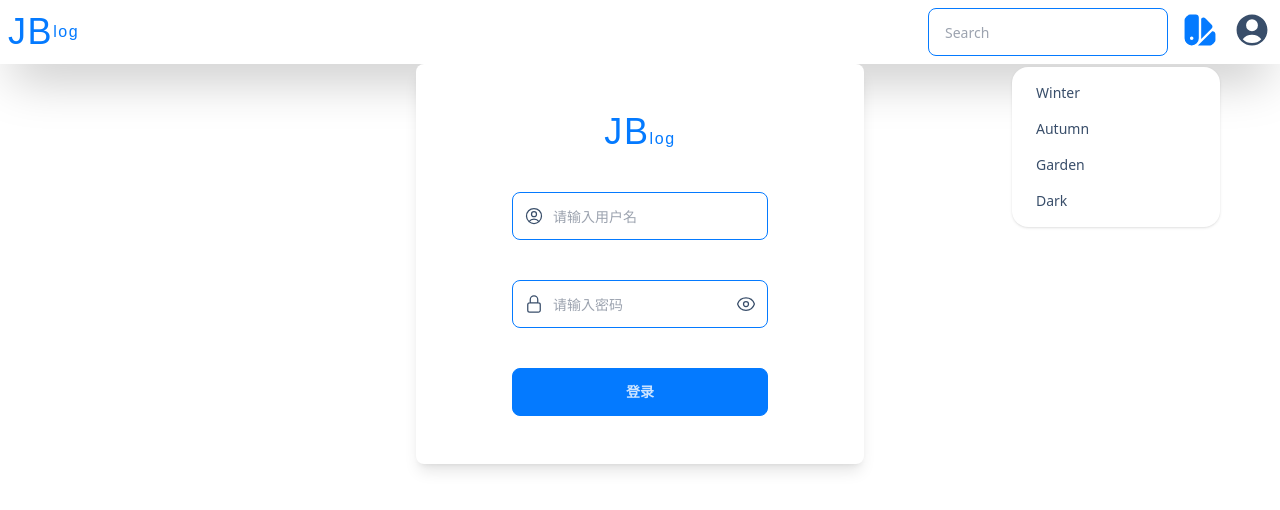
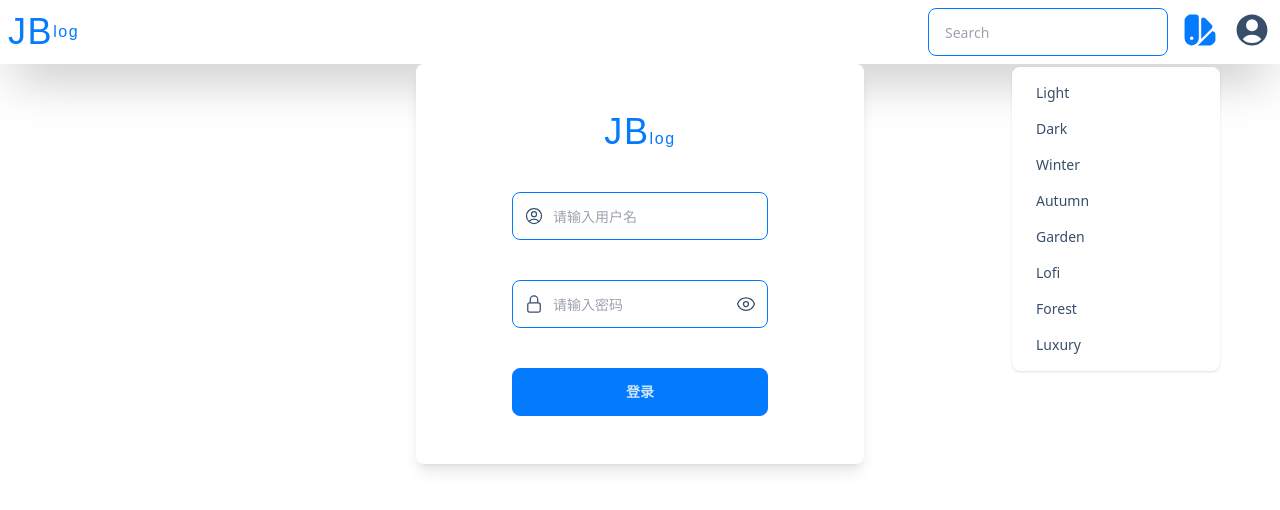
Before and after one commit to jeffery-zhang/jb-fe, a Next.js app: page /login in a window 1280 px wide. Both pictures are taken after a click on the label 1200 px from the left and 29 px from the top of the page. Shown: the top 510 px of the page. Built offline with nearby package versions, Linux system fonts and the light colour scheme; no server answers.

Commit message:
feat:add more themes

```diff
--- a/src/components/header.component.tsx
+++ b/src/components/header.component.tsx
@@ -69,8 +69,14 @@ export const ThemeControl = () => {
       </label>
       <ul
         tabIndex={0}
-        className='mt-3 p-2 shadow menu menu-compact dropdown-content bg-base-100 rounded-box w-52'
+        className='mt-3 p-2 shadow menu menu-compact dropdown-content bg-base-100 rounded-lg w-52'
       >
+        <li>
+          <a onClick={() => handleThemeChange('light')}>Light</a>
+        </li>
+        <li>
+          <a onClick={() => handleThemeChange('dark')}>Dark</a>
+        </li>
         <li>
           <a onClick={() => handleThemeChange('windter')}>Winter</a>
         </li>
@@ -81,7 +87,13 @@ export const ThemeControl = () => {
           <a onClick={() => handleThemeChange('garden')}>Garden</a>
         </li>
         <li>
-          <a onClick={() => handleThemeChange('dark')}>Dark</a>
+          <a onClick={() => handleThemeChange('lofi')}>Lofi</a>
+        </li>
+        <li>
+          <a onClick={() => handleThemeChange('forest')}>Forest</a>
+        </li>
+        <li>
+          <a onClick={() => handleThemeChange('luxury')}>Luxury</a>
         </li>
       </ul>
     </div>
@@ -125,7 +137,7 @@ export const UserMenu = () => {
       {isLogin ? (
         <ul
           tabIndex={0}
-          className='mt-3 p-2 shadow menu menu-compact dropdown-content bg-base-100 rounded-box w-52'
+          className='mt-3 p-2 shadow menu menu-compact dropdown-content bg-base-100 rounded-lg w-52'
         >
           <li>
             <a>我的发布</a>
--- a/tailwind.config.js
+++ b/tailwind.config.js
@@ -17,6 +17,15 @@ module.exports = {
   },
   plugins: [require('daisyui'), require('@tailwindcss/typography')],
   daisyui: {
-    themes: ['winter', 'autumn', 'garden', 'dark'],
+    themes: [
+      'light',
+      'winter',
+      'autumn',
+      'garden',
+      'dark',
+      'lofi',
+      'forest',
+      'luxury',
+    ],
   },
 }
```
